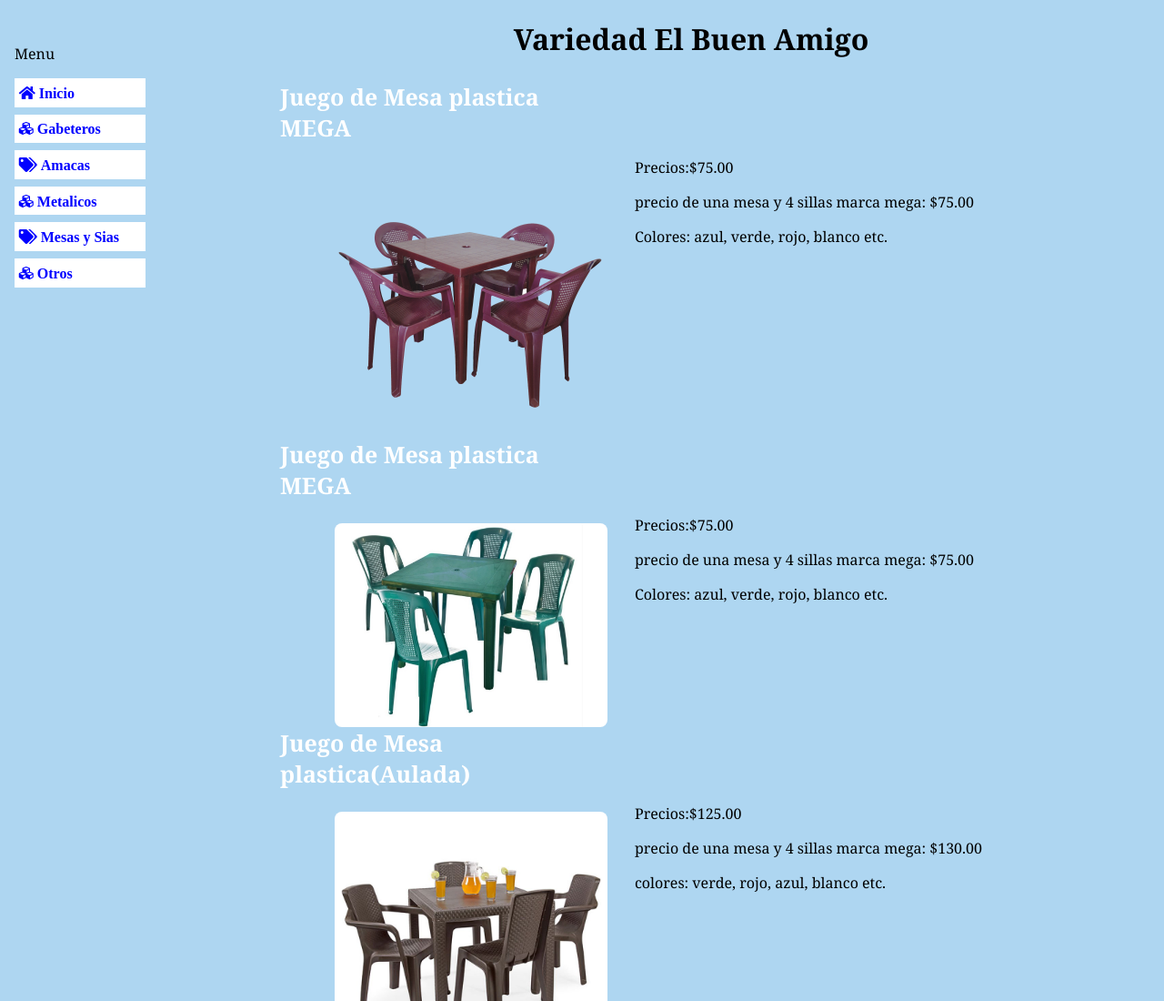
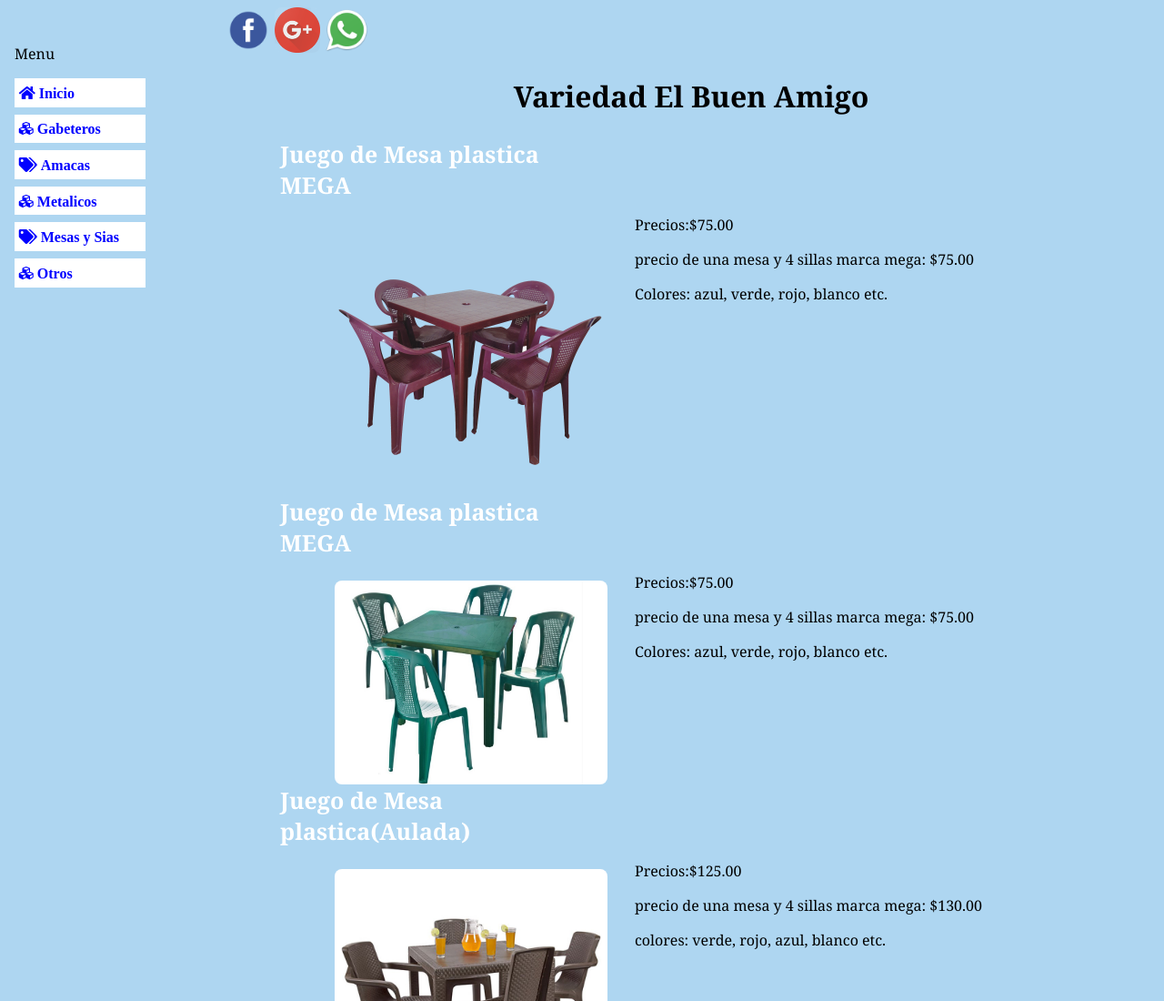
Before and after one commit to gabymaga/BariedadesBuenAmigo, a plain HTML site: page mesas.html in a window 1280 px wide. Shown: the top 1100 px of the page at 91% size. Drawn offline with Linux system fonts and the light colour scheme.

Commit message:
redes a todoas las paginas

```diff
--- a/mesas.html
+++ b/mesas.html
@@ -26,6 +26,13 @@
                 <li><a href="otros.html" class="fas fa-cubes"> Otros</a></li>
             </ul>
         </div>
+
+
+        <div id ="nav_der">
+        <a href="https://www.facebook.com/Variedad-El-Buen-Amigo-1793711380755463/"><img src="imagenes/logo-facebook.png" width= "50"  height= "50"/></a>
+        <a href="https://plus.google.com/u/1/102079885976017602496"><img src="imagenes/google-plus.png" width= "50"  height= "50"/></a>
+        <a href="https://wa.me/50371858542"><img src="imagenes/Whatsapp_37229.png" width= "50"  height= "50"/></a>
+    </div>
 
         <h1 class="primero">Variedad El Buen Amigo</h1>
 
```
Also changed, not shown: amacas.html (+6 -0 lines), gabeteros.html (+6 -0 lines), otros.html (+7 -0 lines), percheros.html (+7 -0 lines).
